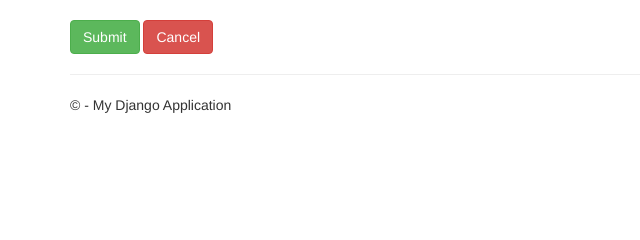
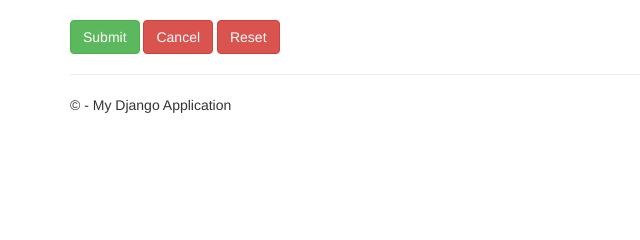
Before and after one commit to sofeabaha/Purchasing-System, a Django app: page /quotationform in a window 1280 px wide. Shown: the part 419-659 px from the top of the page, without its empty margins (0-640 px from the left). Run offline with Django 3.2, Linux system fonts and the light colour scheme; a user stored in the database is signed in; some libraries are stand-ins or nearby versions.

Commit message:
reset button

```diff
--- a/Purchasing System/PurchaseRequisition/templates/PurchaseRequisition/purchaserequisitionform.html
+++ b/Purchasing System/PurchaseRequisition/templates/PurchaseRequisition/purchaserequisitionform.html
@@ -68,8 +68,8 @@
 		</div>
         </div>
         <!-- removing add item and delete item due to unused -->
-	    <!--> id="add_row" class="btn btn-default pull-left">Add Item</!-->
-        <!-->a-- id='delete_row' class="pull-right btn btn-default">Delete Item</!--a-->
+	    <!-- id="add_row" class="btn btn-default pull-left">Add Item</!-->
+        <!-- a id='delete_row' class="pull-right btn btn-default">Delete Item</!a-->
 
         <div class="margintop">
             <button type="submit" class="btn btn-success btn-square buttonsize">Submit</button>
--- a/Purchasing System/Quotation/templates/Quotation/quotationform.html
+++ b/Purchasing System/Quotation/templates/Quotation/quotationform.html
@@ -66,6 +66,7 @@
         <div class="margintop">
             <button type="submit" class="btn btn-success btn-square buttonsize">Submit</button>
             <a class="btn btn-danger btn-square buttonsize" href="/menu">Cancel</a>
+            <button type="reset" class="btn btn-danger btn-square buttonsize" value="Reset">Reset</button>
         </div>
 
 
```
Also changed, not shown: Purchasing System/db.sqlite3.
